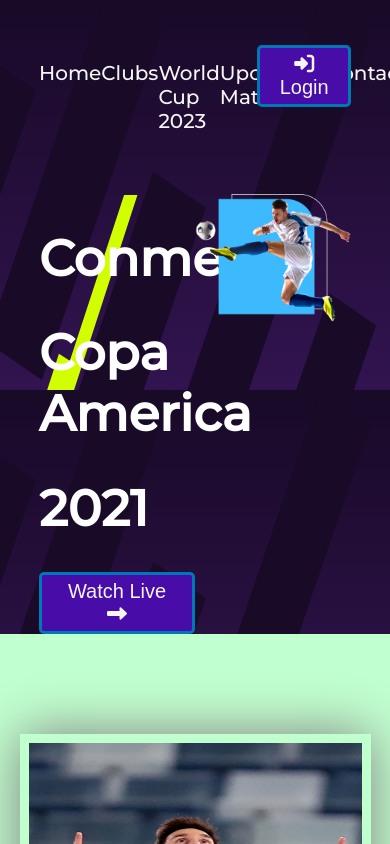
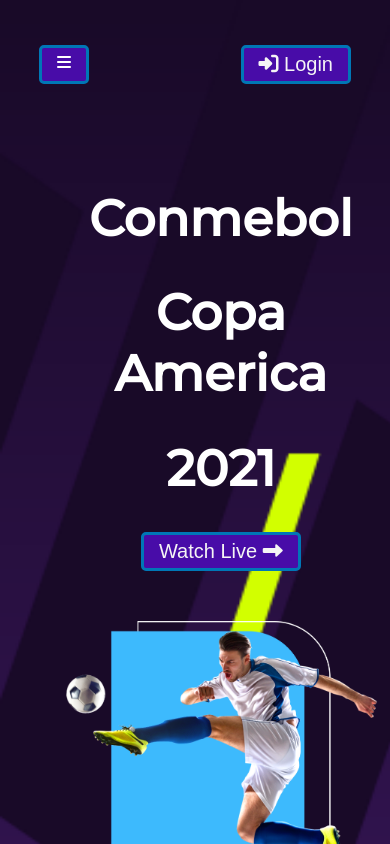
Before and after one commit to sobhansarker/responsive-football, a plain HTML site: page index.html in a window 390 px wide. Shown: the top 844 px of the page. Drawn offline with Linux system fonts and the light colour scheme.

Commit message:
mobile responsive done

```diff
--- a/index.html
+++ b/index.html
@@ -17,6 +17,9 @@
     <header>
         <div class="header">
             <div class="menu">
+                <div class="menu-bar-icon btn">
+                    <i class="fas fa-bars test"></i>
+                </div>
                 <div class="menu-bar">
                     <ul>
                         <li><a href="https://github.com/sobhansarker">Home</a></li>
--- a/style.css
+++ b/style.css
@@ -39,6 +39,10 @@ a{
 a{
     color: whitesmoke;
     font-size: 20px;
+}
+
+.menu-bar-icon {
+    display: none;
 }
 
 .menu-bar ul{
@@ -148,18 +152,105 @@ footer img{
     padding: 10px;
 }
 
-/* and (min-device-width : 320px) */
+
+
+@media only screen and (max-width: 600px) {
+    body {
+      background-color: lightblue;
+    }
+  }
+
+
+
+
+
 /* Smartphones (portrait and landscape) ----------- */
-@media screen and (max-width : 480px) {
-    body{
-        background-color: #c0ffce;
+
+
+
+@media only screen and (max-width: 600px) {
+  body {
+    background-color: lightblue;
+  }
+
+  .menu-bar{
+      display: none;
+  }
+
+  .menu-bar-icon {
+    display: block;
+}
+
+  .menu-bar ul{
+      display: grid;
+      grid-template-columns: 1fr;
+      grid-template-rows: 5fr;
+      grid-gap: 25px;
+  }
+
+  header{
+    background-image: url(images/top-bg.png);
+    background-repeat: no-repeat;
+    background-size: cover;
+
+}
+
+  .header .intro >div{
+    padding: 25px;
+  }
+
+  .header .intro .intro-description{
+      width: 100%;
+  }
+
+  .header .intro .into-pic{
+    width: 100%;
+}
+
+.header .intro .into-pic img{
+    margin: auto;
+}
+    .header .intro{
+        display: grid;
+        grid-template-columns: 1fr;
+        grid-template-rows: 1fr;
+        text-align: center;
+
     }
 
     .players-gallery{
-        width: 90%;
+        width: 80%;
         grid-template-columns: 1fr;
         grid-gap: 25px;
     }
+
+
+    .into-pic img{
+        margin-left: -50px;
+    }
+
+
+    .highlights-body h1{
+        /* margin: auto; */
+        font-size: 40px;
+        text-align: center;
+    }
+
+    .highlights-body .half-width{
+        width: 100%;
+    }
+
+    .highlights-body .intro{
+        display: grid;
+        grid-template-columns: 1fr;
+        grid-template-rows: 2fr;
+        grid-gap: 25px;
+
+
+
+    }
+
+
 
     .ft-1{
         width: 80%;
```
